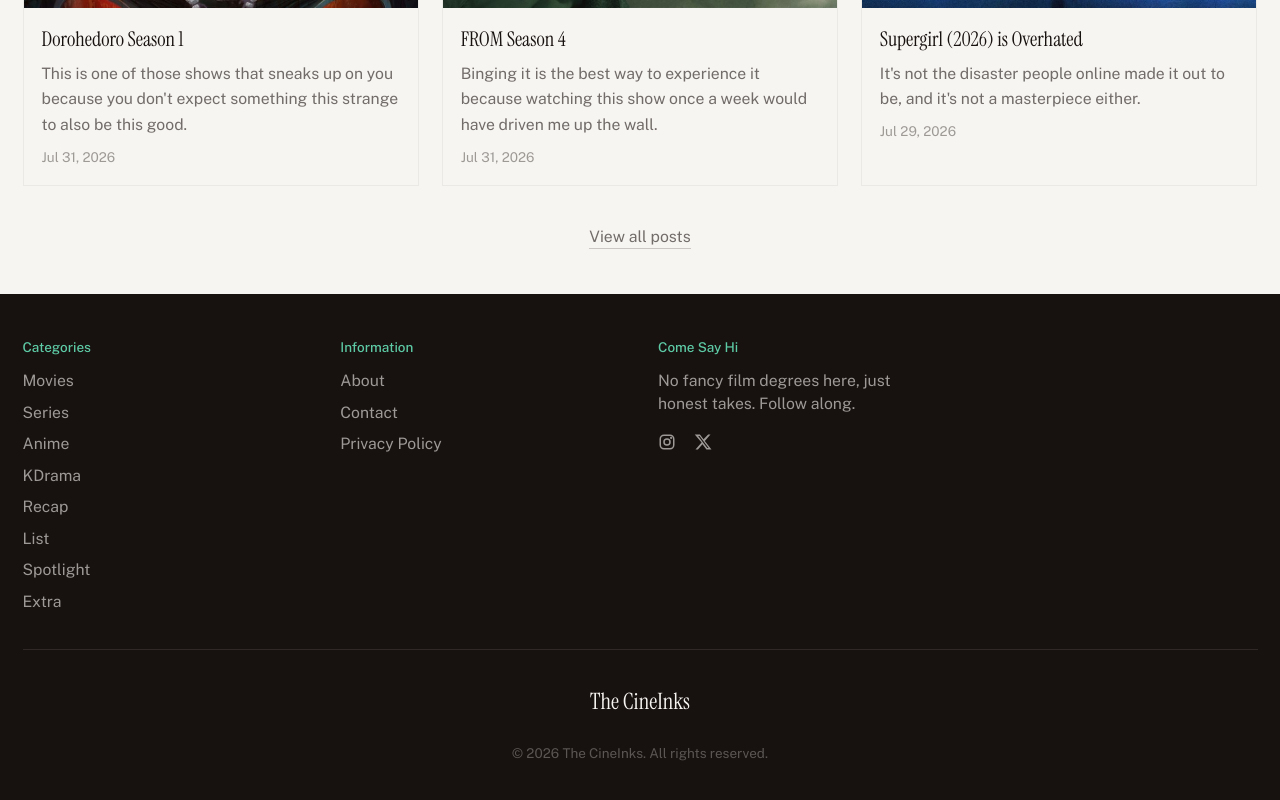
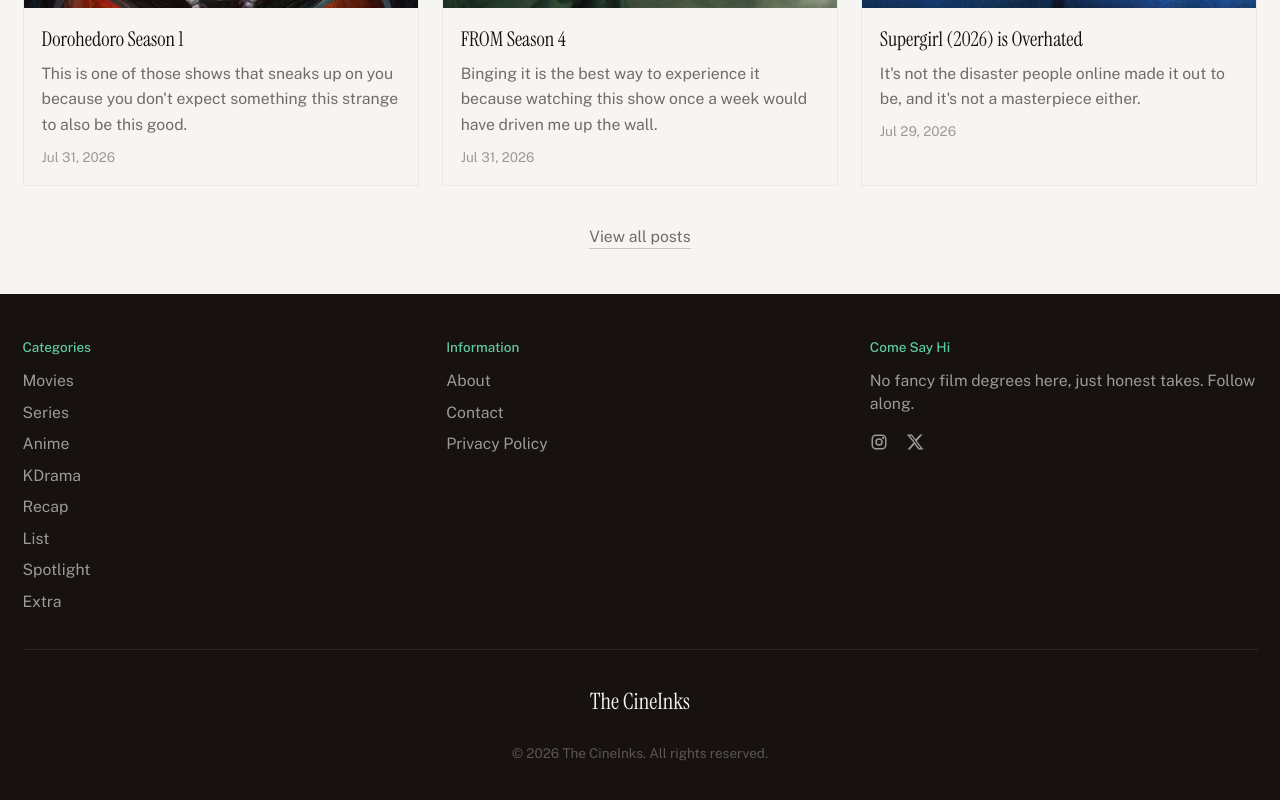
Before and after one commit to MariaEgbuna/the-cineinks, a Next.js app: page / in a window 1280 px wide. Shown: the part 1478-2278 px from the top of the page. Built offline with nearby package versions, Linux system fonts and the light colour scheme.

Commit message:
fix layout

```diff
--- a/app/layout.tsx
+++ b/app/layout.tsx
@@ -4,7 +4,7 @@ import "./globals.css";
 import Header from "../components/Header";
 import Footer from "../components/Footer";
 import { SITE_URL } from "../utils/site";
-import { getAllPosts, getSearchablePosts } from "../utils/posts";
+import { getSearchablePosts } from "../utils/posts";
 import { Analytics } from "@vercel/analytics/next";
 
 const instrumentSerif = Instrument_Serif({
@@ -52,16 +52,14 @@ export default function RootLayout({
 }: {
   children: React.ReactNode;
 }) {
-  const allPosts = getAllPosts();
   const searchablePosts = getSearchablePosts();
-  const recentPosts = allPosts.slice(0, 4);
 
   return (
     <html lang="en" className={`${instrumentSerif.variable} ${publicSans.variable}`}>
       <body>
         <Header searchablePosts={searchablePosts} />
         {children}
-        <Footer recentPosts={recentPosts} />
+        <Footer />
         <Analytics />
       </body>
     </html>
--- a/components/Footer.tsx
+++ b/components/Footer.tsx
@@ -11,15 +11,11 @@ const categories = [
   { label: "Extra", href: "/category/extra" },
 ];
 
-type FooterProps = {
-  recentPosts: Post[];
-};
-
-export default function Footer({ recentPosts }: FooterProps) {
+export default function Footer() {
   return (
     <footer className="bg-ink">
       <div className="max-w-[1600px] mx-auto px-5 py-10">
-        <div className="grid grid-cols-1 sm:grid-cols-2 lg:grid-cols-4 gap-8 pb-8 border-b border-cream/10">
+        <div className="grid grid-cols-1 sm:grid-cols-3 gap-8 pb-8 border-b border-cream/10">
           <div>
             <p className="text-xs text-teal-light font-medium mb-3">Categories</p>
             <div className="flex flex-col gap-2">
```
